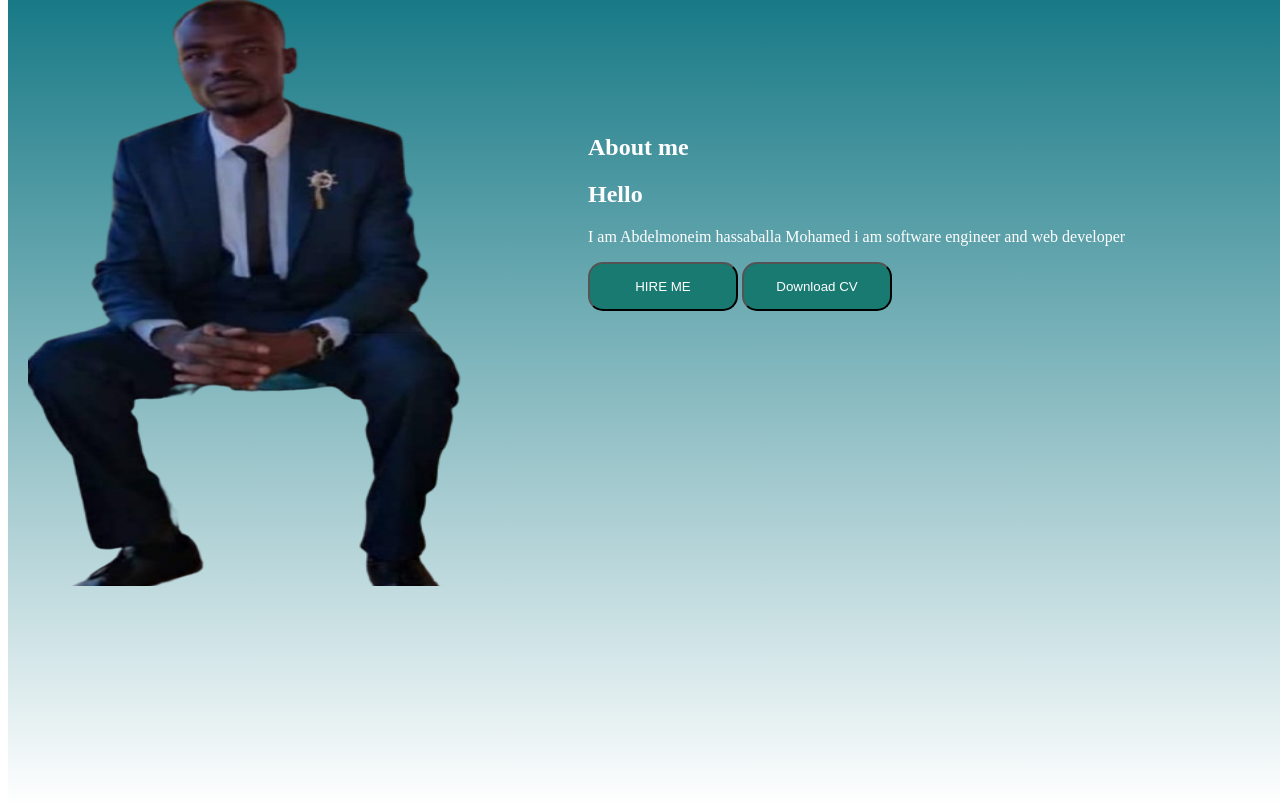
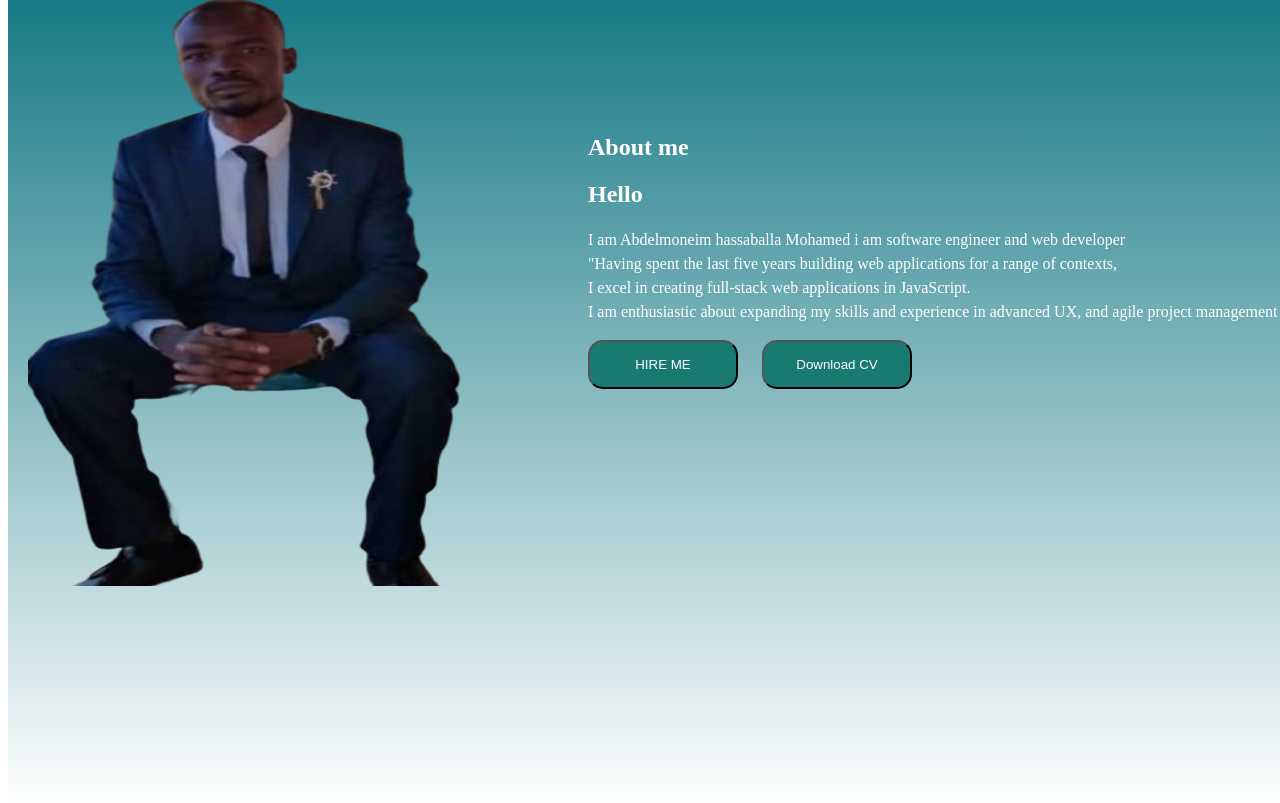
Before and after one commit to moneim123hassaballa/MY-PORTFOLIO, a plain HTML site: page index.html in a window 1280 px wide. Shown: the part 864-1667 px from the top of the page. Drawn offline with nearby package versions, Linux system fonts and the light colour scheme.

Commit message:
hand over

```diff
--- a/index.html
+++ b/index.html
@@ -54,9 +54,10 @@
                     <h1>About me</h1>
                     <h2>Hello</h2>
                     <p>I am Abdelmoneim hassaballa Mohamed
-                        i am software engineer and web developer
+                        i am software engineer and web developer <br>
+                        "Having spent the last five years building web applications for a range of contexts,<br> I excel in creating full-stack web applications in JavaScript.<br> I am enthusiastic about expanding my skills and experience in advanced UX, and agile project management
                     </p>
-                    <div><button>HIRE ME</button> <BUTton>Download CV</BUTton></div>
+                    <div><button>HIRE ME</button> <a href="#Resume"><BUTton >Download CV</BUTton></a></div>
                 </div>
             </div>
         </section>
--- a/style.css
+++ b/style.css
@@ -122,6 +122,9 @@
          clear: both;
          display: table;
 
+     }
+     .aboutme p{
+        line-height: 1.5;
      }
 
      .home button {
@@ -535,7 +538,7 @@
          text-align: center;
          /* padding-left: 30px; */
          /* margin: 20px; */
-         background-image: linear-gradient(to top, rgba(22, 90, 69, 0.212), rgba(11, 60, 78, 0.938));
+         background-image: linear-gradient(to top, rgba(8, 64, 102, 0.212), rgba(12, 91, 119, 0.938));
 
      }
 
```
